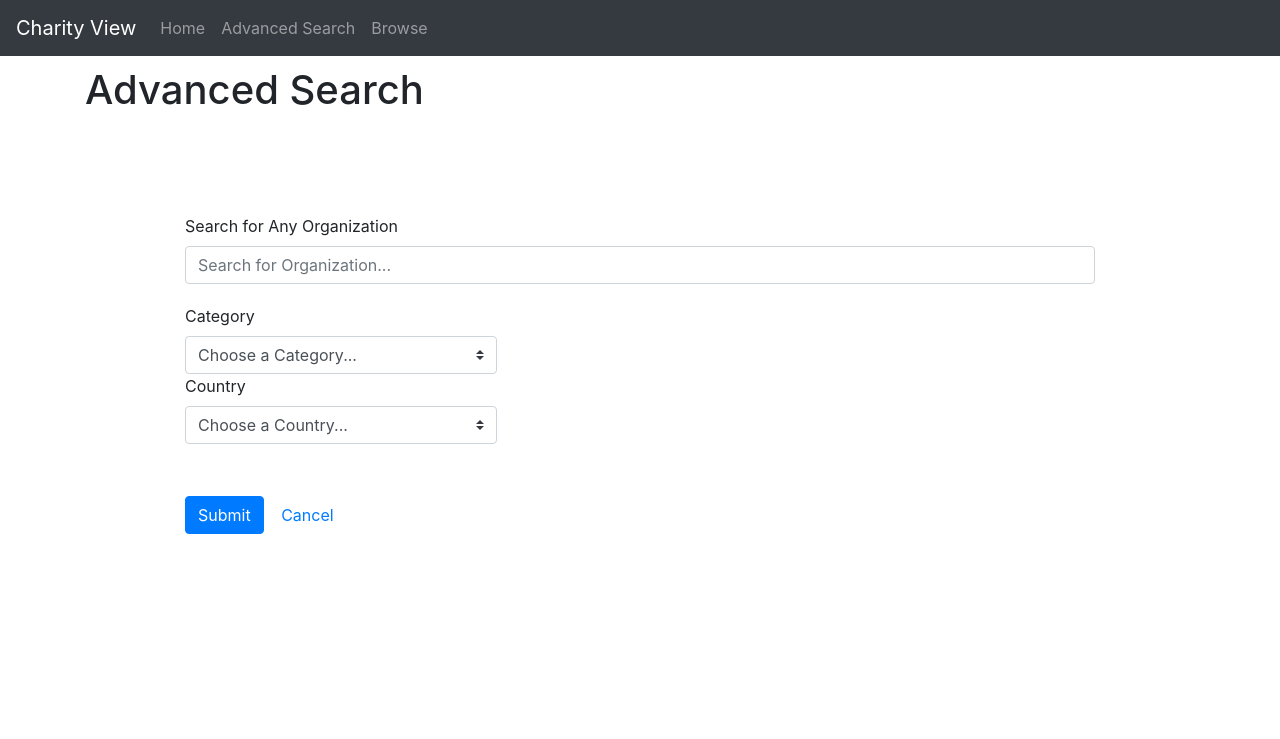
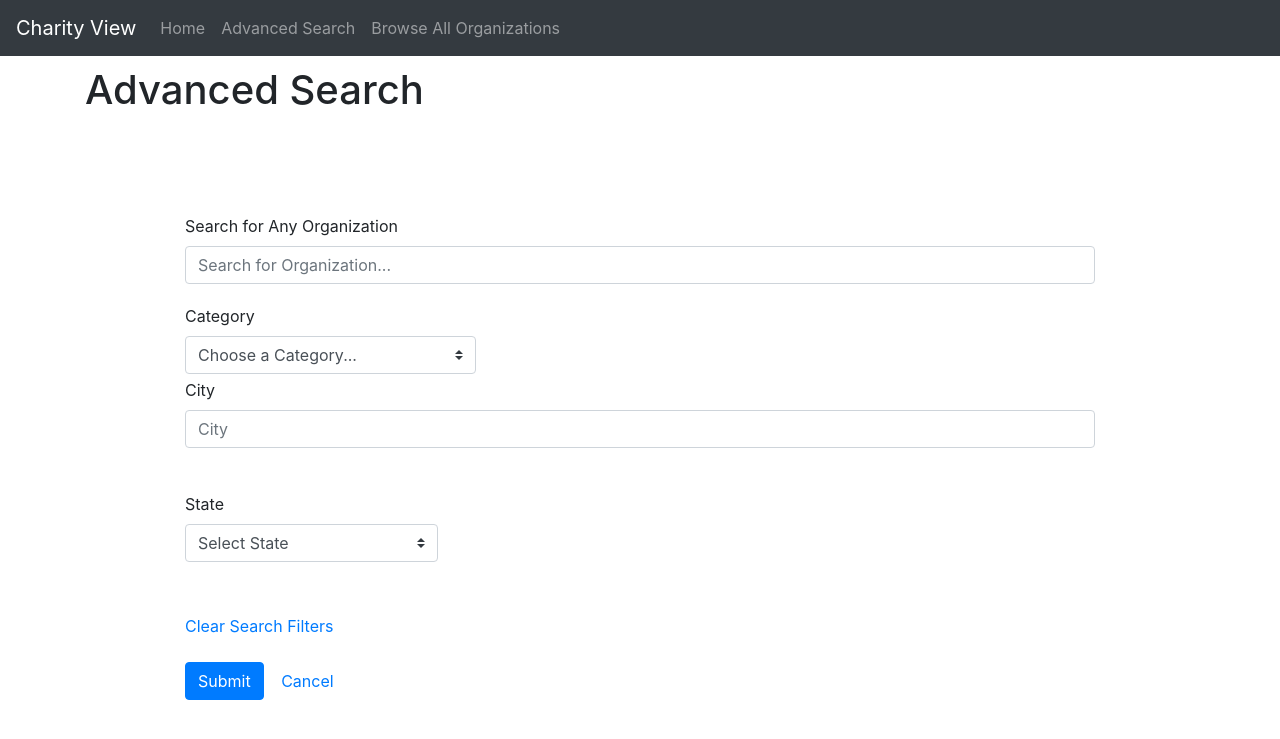
Before and after one commit to Bionic-Beavers/Nicks_Project, a Flask app: page /advanced-search in a window 1280 px wide. Shown: the top 739 px of the page. Run offline with Flask 2, Linux system fonts and the light colour scheme; data that the repository does not hold is empty; some libraries are stand-ins or nearby versions.

Commit message:
Fixed Advanced Search Bug and Added New User Story

```diff
--- a/app.py
+++ b/app.py
@@ -26,53 +26,52 @@ def root():
         results = cursor.fetchall()
         cursor.close()
 
-        return render_template("search-results.j2", Organizations=results)
+        return searchResults(results)
 
     return render_template("main.j2")
 
-@app.route('/search-results', methods=('GET', 'POST'))
 def searchResults(Organizations):
-
-    if request.method == 'POST':
-        name = "%" + request.form['name'] + "%"
-        query = "SELECT * FROM Organizations WHERE name LIKE %s ORDER BY name"
-        cursor = db.execute_query(db_connection=db_connection, query=query, query_params=(name,))
-        results = cursor.fetchall()
-        cursor.close()
-
-        return render_template("search-results.j2", Organizations=results)
-
-    return render_template("search-results.j2",)
+    return render_template("search-results.j2", Organizations=Organizations)
 
 @app.route('/advanced-search', methods=('GET', 'POST'))
 def advancedSearch():
 
-    query = "SELECT * FROM Organizations ORDER BY name;"
-    cursor = db.execute_query(db_connection=db_connection, query=query)
-    results = cursor.fetchall()
-    cursor.close()
-
     if request.method == 'POST':
         name = "%" + request.form['name'] + "%"
 
-        if request.form['category'] == '':
-            category = "%"
-        else:
-            category = request.form['category']
 
-        if request.form['country'] == '':
-            country = "%"
-        else:
-            country = request.form['country']
+        # Remove the or None
+        try:
+            if request.form['category'] == '' or None:
+                category = "%"
+            else:
+                category = request.form['category']
 
-        query = "SELECT * FROM Organizations WHERE name LIKE %s AND category LIKE %s AND country LIKE %s ORDER BY name"
-        cursor = db.execute_query(db_connection=db_connection, query=query, query_params=(name,category,country))
-        results = cursor.fetchall()
-        cursor.close()
+            city = "%" + request.form['city'] + "%"
 
-        return render_template("search-results.j2", Organizations=results)
+            if request.form['state'] == '' or None:
+                state = "%"
+            else:
+                state = request.form['state']
 
-    return render_template("advanced-search.j2", Organizations=results)
+
+            query = "SELECT * FROM Organizations WHERE name LIKE %s AND category LIKE %s AND city LIKE %s AND state LIKE %s ORDER BY name"
+            cursor = db.execute_query(db_connection=db_connection, query=query, query_params=(name,category,city,state))
+            results = cursor.fetchall()
+            cursor.close()
+
+            return searchResults(results)
+
+        except:
+
+            query = "SELECT * FROM Organizations WHERE name LIKE %s ORDER BY name"
+            cursor = db.execute_query(db_connection=db_connection, query=query, query_params=(name,))
+            results = cursor.fetchall()
+            cursor.close()
+
+            return searchResults(results)
+
+    return render_template("advanced-search.j2")
 
 @app.route('/browse')
 def browse():
@@ -110,5 +109,5 @@ def organizationPage(id):
 
 # Listener
 if __name__ == "__main__":
-    port = int(os.environ.get('PORT', 8542))
+    port = int(os.environ.get('PORT', 8540))
     app.run(port=port, debug=True)
--- a/templates/advanced-search.j2
+++ b/templates/advanced-search.j2
@@ -27,20 +27,82 @@
           <option value="Other">Other</option>
         </select>
         <br>
-        <label class="mr-sm-2" for="inlineFormCustomSelect">Country</label>
-        <select class="custom-select mr-sm-2" id="country" name="country" value="{{ request.form['country'] }}">
-          <option value = "" selected>Choose a Country...</option>
-          <option value="USA">United States of America</option>
-          <option value="United Kingdom">United Kingdom</option>
-          <option value="Canada">Canada</option>
-          <option value="Other">Other</option>
-        </select>
+      </div>
+    </div>
+
+    <div class="form-group">
+      <label for="cityInput">City</label>
+      <input class="form-control" type="text" placeholder="City" id="city" name="city" value="{{ request.form['city'] }}">
+      <br>
+    </div>
+
+    <div class="form-row align-items-center">
+      <div class="col-auto my-1">
+        <label class="mr-sm-2" for="inlineFormCustomSelect">State</label>
+          <select class="custom-select mr-sm-2" id="state"  name="state" value="{{ request.form['state'] }}">
+            <option value="" selected>Select State</option>
+            <option value="AL">Alabama</option>
+            <option value="AK">Alaska</option>
+            <option value="AZ">Arizona</option>
+            <option value="AR">Arkansas</option>
+            <option value="CA">California</option>
+            <option value="CO">Colorado</option>
+            <option value="CT">Connecticut</option>
+            <option value="DE">Delaware</option>
+            <option value="D.C.">District Of Columbia</option>
+            <option value="FL">Florida</option>
+            <option value="GA">Georgia</option>
+            <option value="HI">Hawaii</option>
+            <option value="ID">Idaho</option>
+            <option value="IL">Illinois</option>
+            <option value="IN">Indiana</option>
+            <option value="IA">Iowa</option>
+            <option value="KS">Kansas</option>
+            <option value="KY">Kentucky</option>
+            <option value="LA">Louisiana</option>
+            <option value="ME">Maine</option>
+            <option value="MD">Maryland</option>
+            <option value="MA">Massachusetts</option>
+            <option value="MI">Michigan</option>
+            <option value="MN">Minnesota</option>
+            <option value="MS">Mississippi</option>
+            <option value="MO">Missouri</option>
+            <option value="MT">Montana</option>
+            <option value="NE">Nebraska</option>
+            <option value="NV">Nevada</option>
+            <option value="NH">New Hampshire</option>
+            <option value="NJ">New Jersey</option>
+            <option value="NM">New Mexico</option>
+            <option value="NY">New York</option>
+            <option value="NC">North Carolina</option>
+            <option value="ND">North Dakota</option>
+            <option value="OH">Ohio</option>
+            <option value="OK">Oklahoma</option>
+            <option value="OR">Oregon</option>
+            <option value="PA">Pennsylvania</option>
+            <option value="RI">Rhode Island</option>
+            <option value="SC">South Carolina</option>
+            <option value="SD">South Dakota</option>
+            <option value="TN">Tennessee</option>
+            <option value="TX">Texas</option>
+            <option value="UT">Utah</option>
+            <option value="VT">Vermont</option>
+            <option value="VA">Virginia</option>
+            <option value="WA">Washington</option>
+            <option value="WV">West Virginia</option>
+            <option value="WI">Wisconsin</option>
+            <option value="WY">Wyoming</option>
+          </select>
+
       </div>
     </div>
     <br>
     <br>
+      <a href="{{ url_for('advancedSearch') }}">Clear Search Filters</a>
+    <br>
+    <br>
     <input class="btn btn-primary" type="submit" value='Submit'>
-    <a href="{{ url_for('root') }}" class="btn btn-default">Cancel</a>
+    <a href="{{ url_for('root') }}" class="btn btn-default">Cancel</a><br>
 
   </form>
 
--- a/templates/main.j2
+++ b/templates/main.j2
@@ -37,7 +37,7 @@
         <a class="nav-link" href="{{ url_for('advancedSearch') }}">Advanced Search</a>
       </li>
       <li class="nav-item">
-        <a class="nav-link" href="{{ url_for('browse') }}">Browse</a>
+        <a class="nav-link" href="{{ url_for('browse') }}">Browse All Organizations</a>
       </li>
 
     </ul>
```
Also changed, not shown: data_definition_queries.sql (+20 -18 lines).
